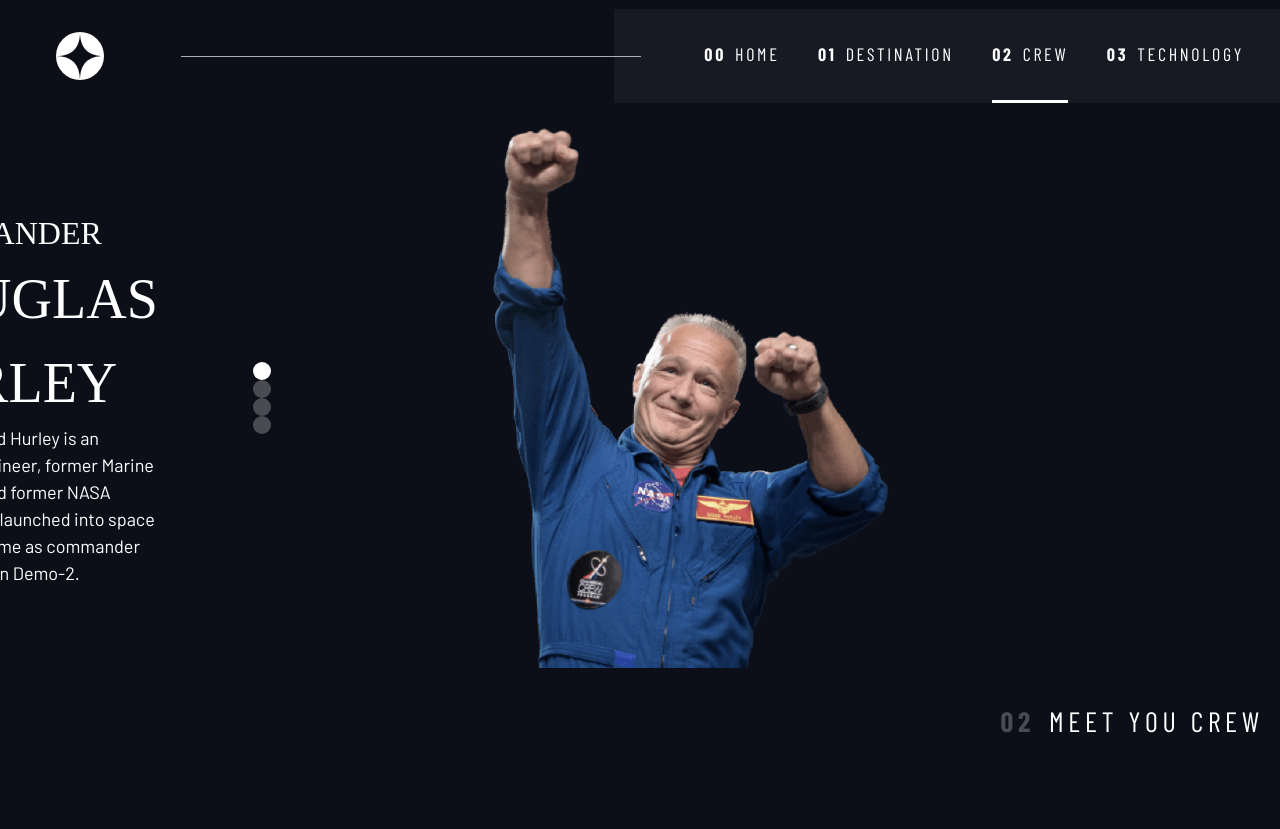
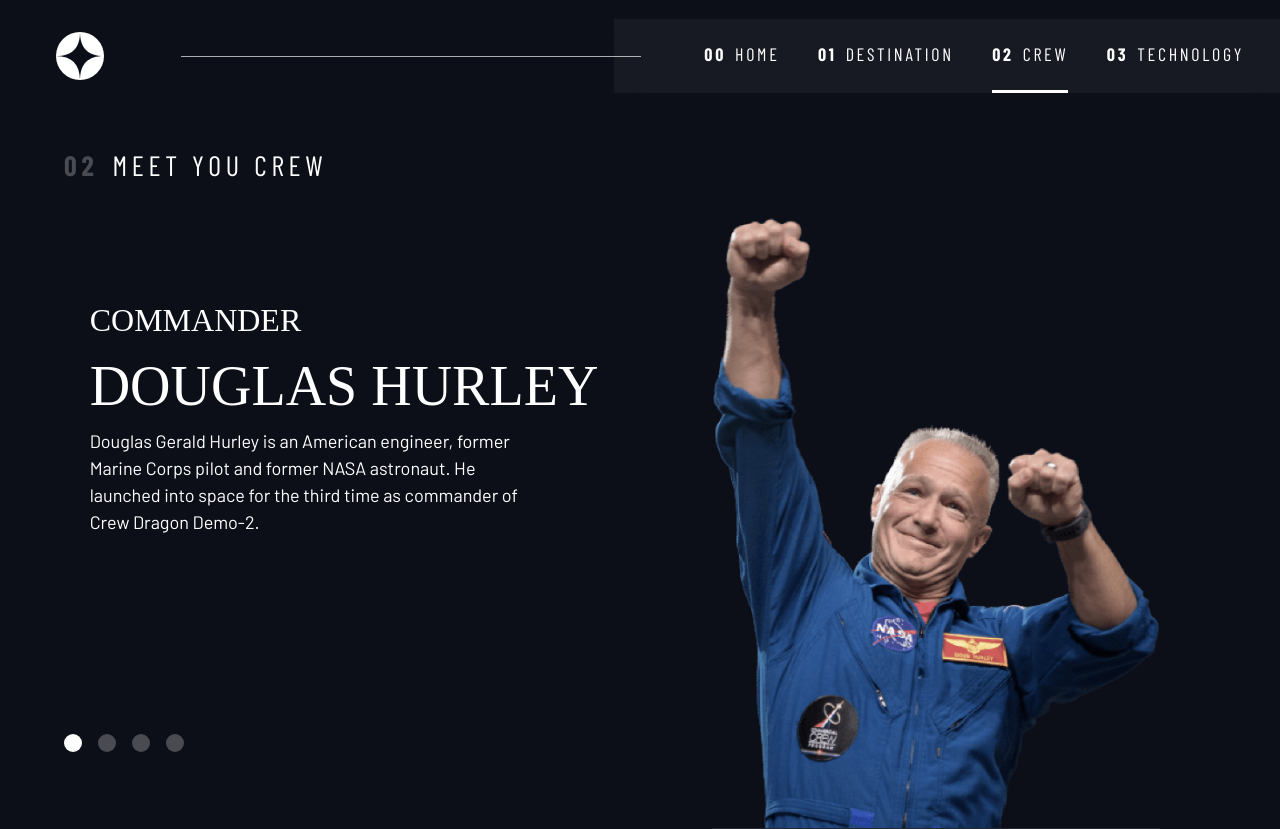
Before and after one commit to onnymm/spacetravel, a React (Vite) app: page /crew in a window 1280 px wide. Before the commit the page ends 806 px from the top, so only its background shows below. Built offline with nearby package versions, Linux system fonts and the light colour scheme; a web font is replaced by a local one.

Commit message:
8 The Destination Page | The crew page - The layout

```diff
--- a/src/index.css
+++ b/src/index.css
@@ -117,6 +117,7 @@ body::-webkit-scrollbar-thumb {
 
 #main {
     padding-top: 7rem;
+    min-height: 100vh
 }
 
 /* Use images more easily */
@@ -489,7 +490,7 @@ body * {
     background-image: url("./assets/background-home-mobile.jpg");
 }
 
-@media (min-width: 35rem) {
+@media (min-width: 35.01rem) {
     .home {
         background-image: url("./assets/background-home-tablet.jpg");
     }
@@ -566,12 +567,35 @@ body * {
 }
 
 .destination-meta > * {
-    /* background-color: rgba(80, 255, 255, 0.5); */
     justify-items: center;
 }
 .destination-meta > * > * {
-    /* border: 1px solid red; */
     justify-self: center;
+}
+
+/* Crew layout */
+
+.grid-container--crew {
+    --flow-space: 2rem;
+    grid-template-areas:
+    'title'
+    'image'
+    'tabs'
+    'content';
+}
+
+.grid-container--crew > img {
+    grid-area: image;
+    max-width: 60%;
+    border-bottom: 1px solid hsl( var(--clr-white), 0.1);
+}
+
+.grid-container--crew > .dots-navigation {
+    grid-area: tabs;
+}
+
+.grid-container--crew > .crew-details {
+    grid-area: content;
 }
 
 @media (min-width: 35em) {
@@ -583,6 +607,17 @@ body * {
     .destination-meta {
         flex-direction: row;
         justify-content: space-evenly;
+    }
+
+    .grid-container--crew {
+        --flow-space: 2rem;
+        grid-template-areas:
+            'title'
+            'content'
+            'tabs'
+            'image'
+        ;
+        padding-bottom: 0;
     }
 }
 
@@ -613,6 +648,7 @@ body * {
     .primary-navigation {
         width: 100%;
         justify-content: flex-end;
+        --underline-gap: 1.4rem
     }
 
     .grid-container {
@@ -651,7 +687,8 @@ body * {
         '. image content .';
     }
 
-    .grid-container--destination > img {
+    .grid-container--destination > img,
+    .grid-container--crew > img {
         max-width: 80%;
     }
 
@@ -659,4 +696,22 @@ body * {
         --gap: min(6vw, 6rem);
         justify-content: start;
     }
+
+    .grid-container--crew {
+        --flow-space: 2rem;
+        padding-bottom: 0;
+        grid-template-areas:
+            '. title title .'
+            '. content image .'
+            '. tabs image .'
+        ;
+    }
+
+    .grid-container--crew .dots-navigation {
+        justify-self: flex-start;
+    }
+
+    .grid-container--crew img {
+        align-self: flex-end;
+    }
 }
--- a/src/ui_components/dot_navigation.jsx
+++ b/src/ui_components/dot_navigation.jsx
@@ -5,12 +5,12 @@ const DotNavigation = ({useItem, setItem, data}) => {
     }
 
     return (
-        <div>
+        <div className="flex dots-navigation">
             {
                 data.map(
                     (item, index) => (
                         <div
-                            className={`${(useItem === item)? "active" : ""} dot-indicators flex`}
+                            className={`${(useItem === item)? "active" : ""} dot-indicators`}
                             key={index}
                         >
                             <button
```
